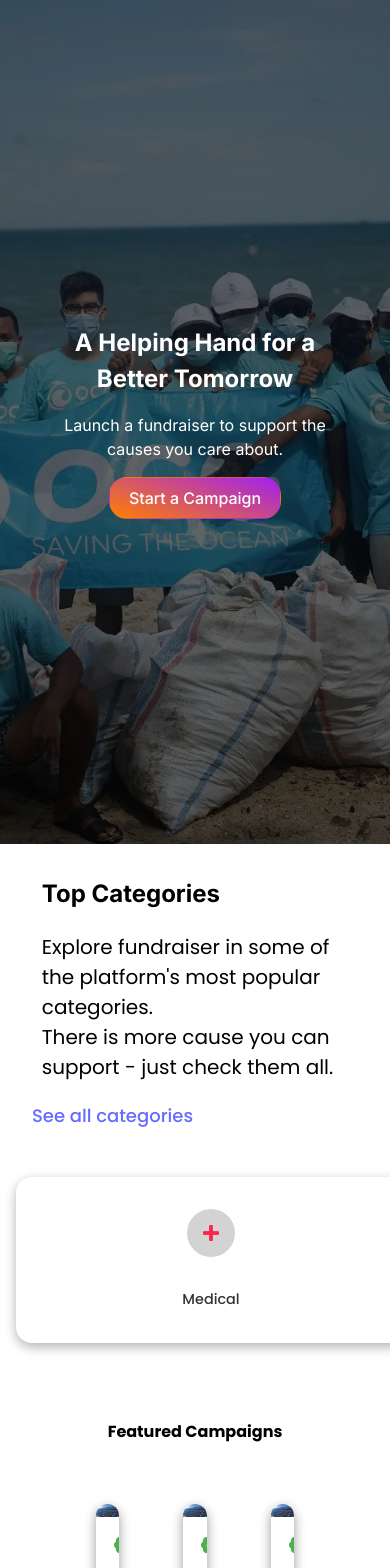
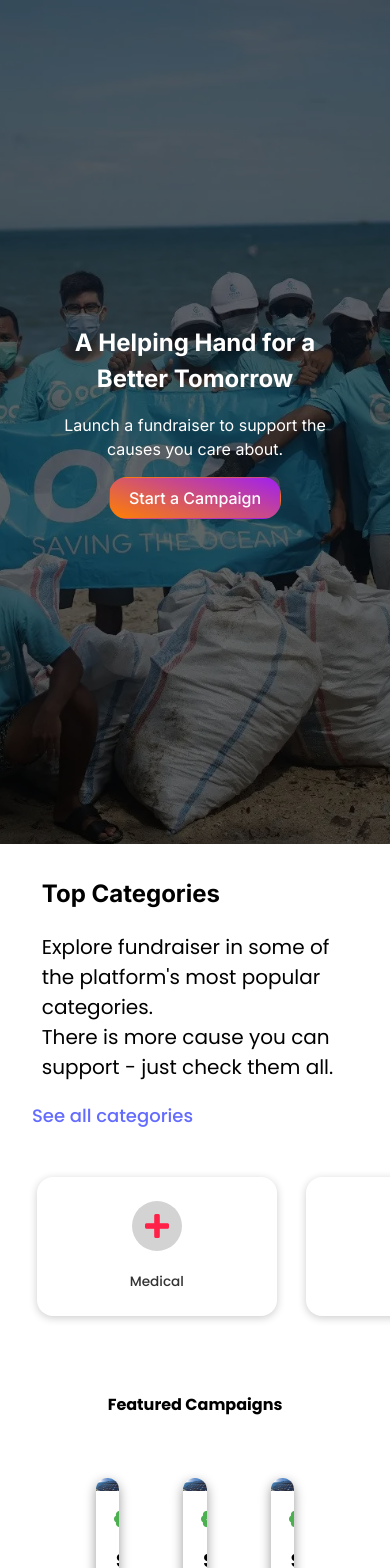
Before and after one commit to DevLord261/OneHand_frontend, a React (Vite) app: page / in a window 390 px wide. Shown: the top 1568 px of the page. Built offline with nearby package versions, Linux system fonts and the light colour scheme.

Commit message:
better mobile version

```diff
--- a/src/styles/Card.module.css
+++ b/src/styles/Card.module.css
@@ -42,9 +42,35 @@
 
 @media (max-width: 768px) {
     .containers {
+        /* Card sizing */
+        min-width: 120px; /* Ideal touch target size */
+        width: 15rem;
+        padding: 1.5rem 1rem; /* Reduced padding */
+
+        /* Content spacing */
+        gap: 0.8rem;
+
+        /* Visual adjustments */
+        box-shadow: 0 2px 8px rgba(0, 0, 0, 0.2); /* Lighter shadow */
+        margin: 0 0.5rem; /* Add horizontal margin between cards */
+    }
+
+    .roundedimg {
+        /* Smaller circle for mobile */
+        padding: 0.75rem;
         width: 50px;
-        padding: 2rem 0rem;
-        width: 100vw;
-        gap: 2rem 0rem;
+        height: 50px;
+    }
+
+    .roundedimg img {
+        /* Better icon scaling */
+        width: 24px;
+        height: 24px;
+    }
+
+    .containers p {
+        /* More compact text */
+        font-size: 0.85rem;
+        margin-top: 0.5rem;
     }
 }
--- a/src/styles/Home.module.css
+++ b/src/styles/Home.module.css
@@ -198,6 +198,7 @@ footer > a {
     }
     .herosection {
         height: 50vh;
+        max-height: 100vh;
     }
 
     .textbox {
@@ -214,7 +215,7 @@ footer > a {
         overflow-x: auto;
         -webkit-overflow-scrolling: touch;
         width: 100vw;
-        /* padding: 2rem 2rem; */
+        padding: 0rem 0.8rem;
         /* margin: 4rem auto; */
         scroll-snap-type: x mandatory;
     }
@@ -223,7 +224,7 @@ footer > a {
         display: flex;
         flex-direction: row;
 
-        gap: 1rem;
+        gap: 0.8rem;
         padding: 1rem;
         width: max-content;
     }
```
